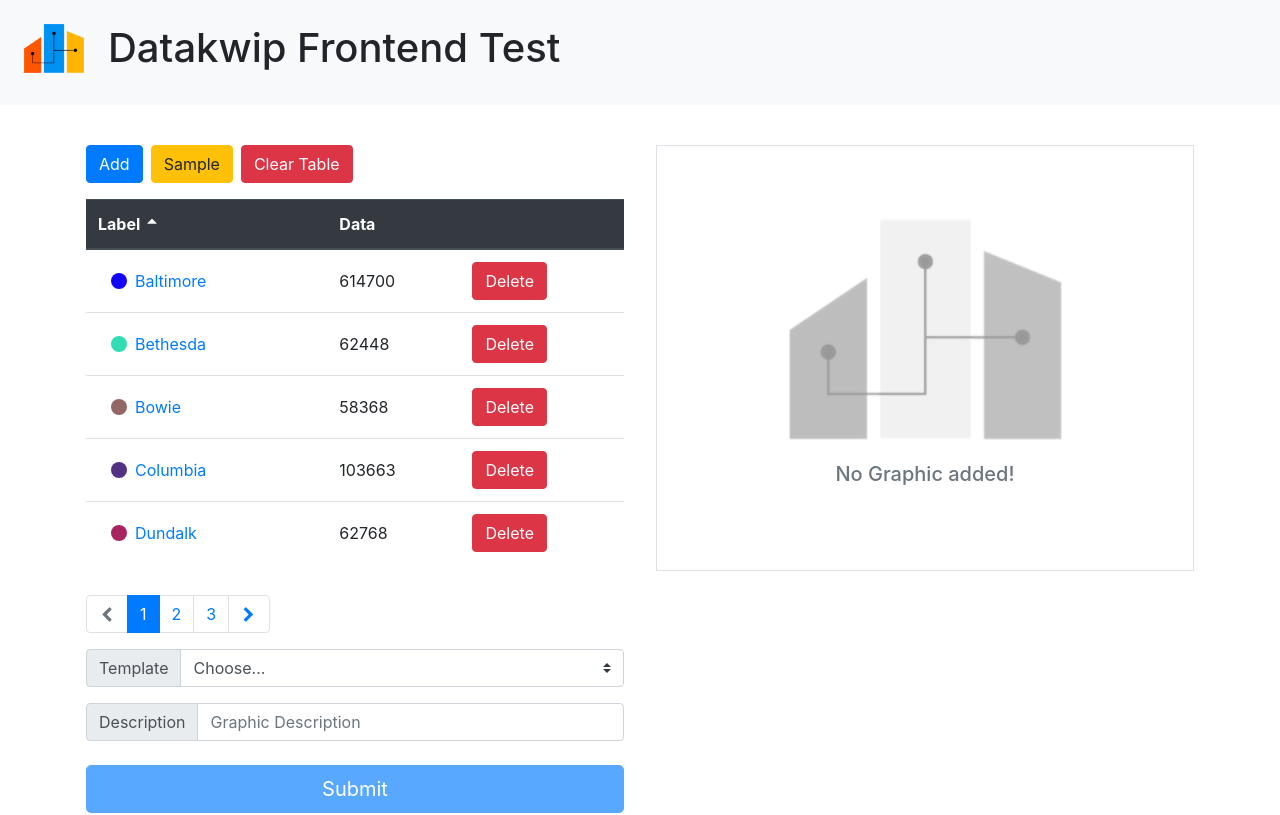
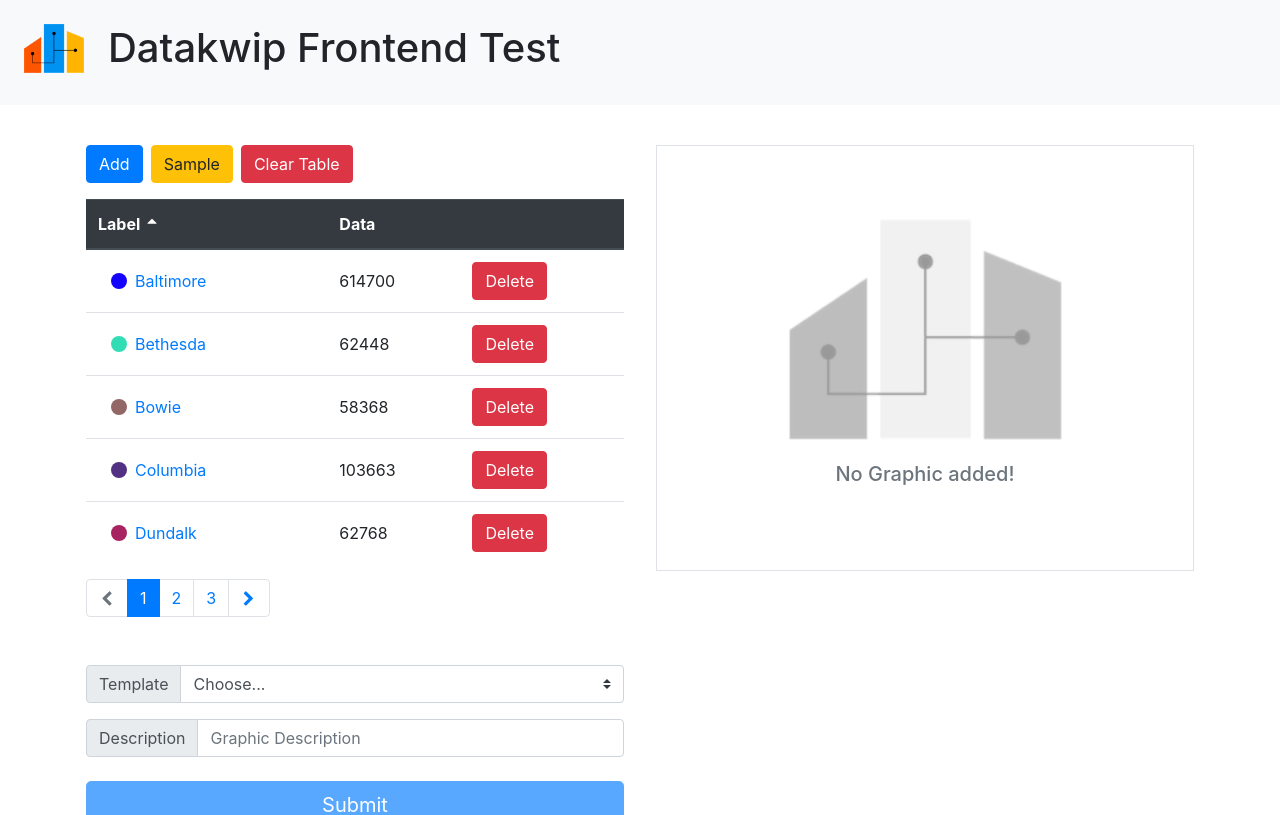
Before and after one commit to kokou2kpadenou/datakwiptest, a React (Create React App) app: page / in a window 1280 px wide. Shown: the top 815 px of the page. Built offline with nearby package versions, Linux system fonts and the light colour scheme.

Commit message:
adjust padding for pagination

```diff
--- a/src/components/commun/table/pagination.jsx
+++ b/src/components/commun/table/pagination.jsx
@@ -10,7 +10,7 @@ const Pagination = ({ totalPages, currentPage, onPageChange }) => {
   if (totalPages <= 1) return null;
 
   return (
-    <nav className="mt-3">
+    <nav className="mb-5">
       <ul className="pagination">
         <li className={currentPage === 1 ? "page-item disabled" : "page-item"}>
           <button
```
